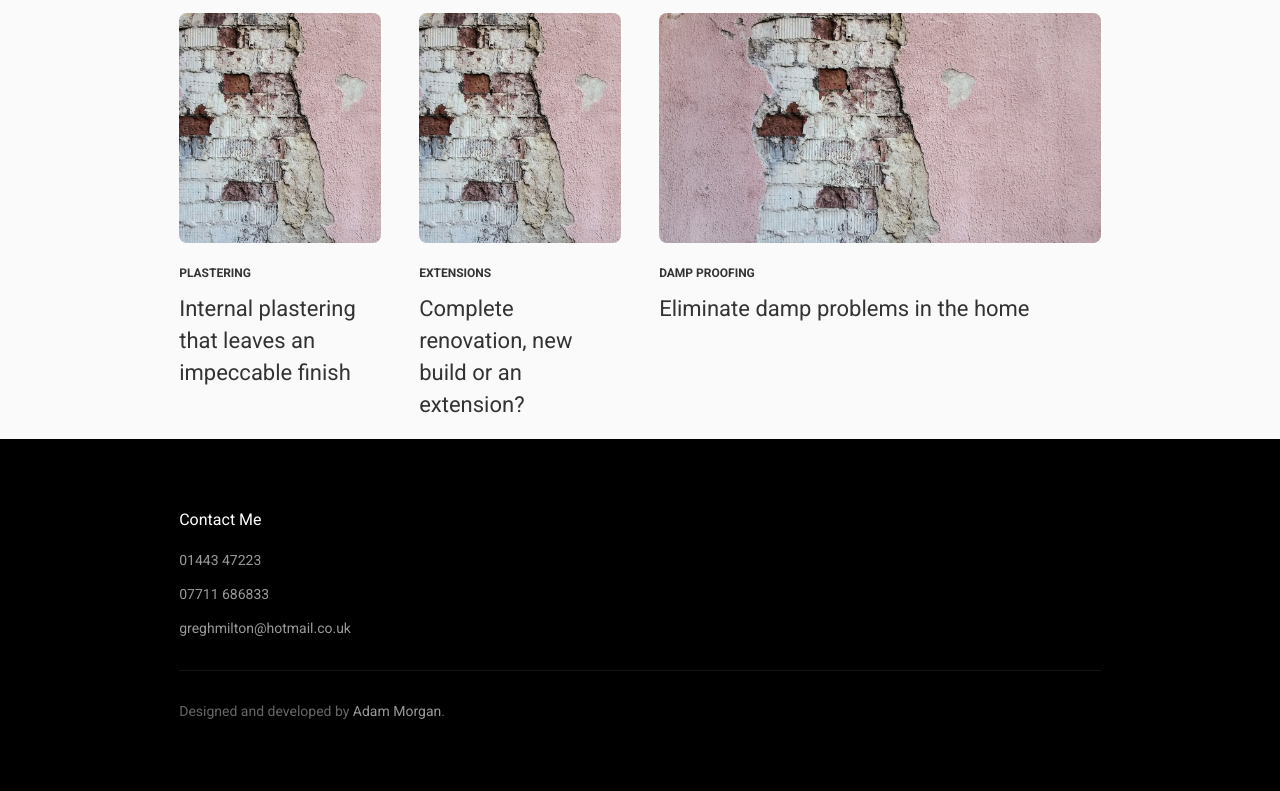
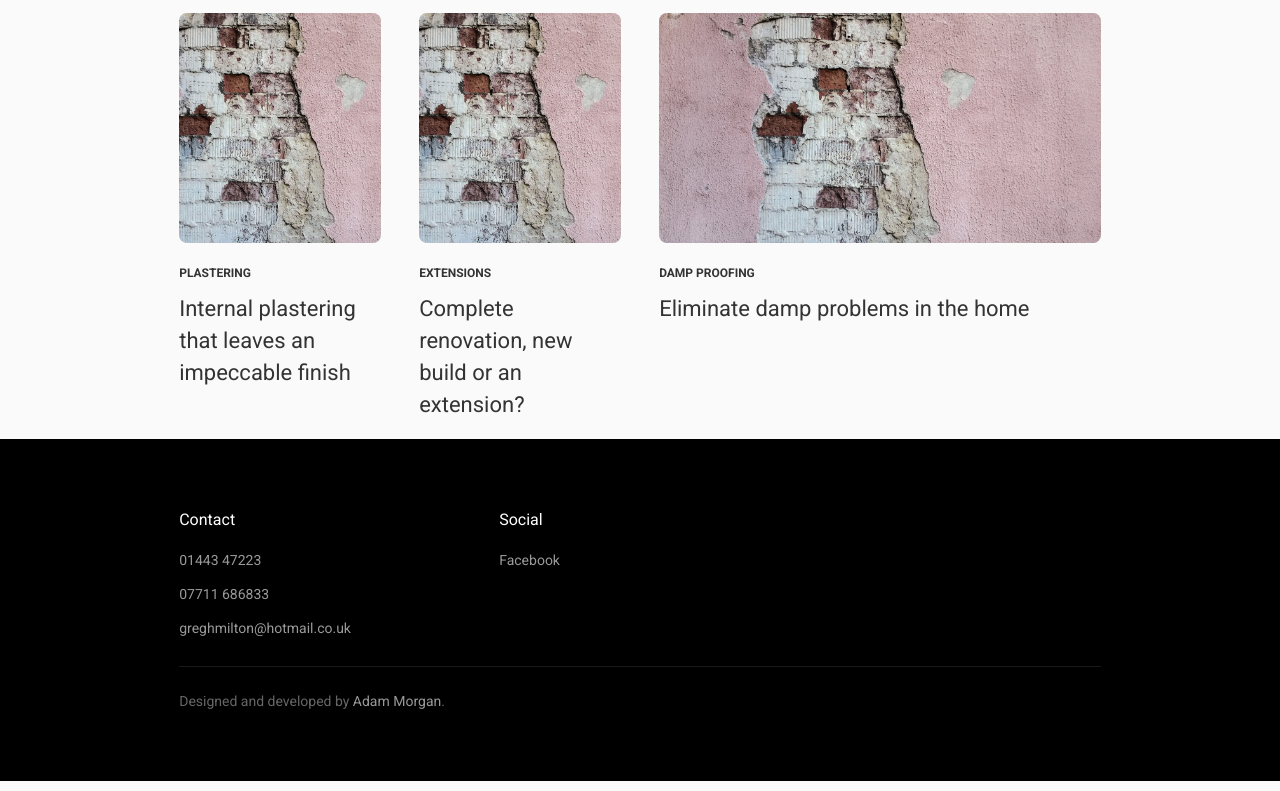
Before and after one commit to adamccfc/gregMilton, a Gatsby site: page / in a window 1280 px wide. Shown: the part 1332-2123 px from the top of the page. Built offline with nearby package versions, Linux system fonts and the light colour scheme; Gatsby itself is replaced by a stand-in of ours.

Commit message:
Add social links to footer

```diff
--- a/src/components/footer.js
+++ b/src/components/footer.js
@@ -4,13 +4,17 @@ const Footer = ({ siteTitle }) => (
   <footer className="footer">
     <div className="container">
       <div className="row">
-        <div className="col-12 footer__divider">
-          <h5 className="footer__title">Contact Me</h5>
+        <div className="col-4">
+          <h5 className="footer__title">Contact</h5>
           <a className="footer__link" href="tel:0144347223">01443 47223</a>
           <a className="footer__link" href="tel:07711686833">07711 686833</a>
           <a className="footer__link" href="mailto:greghmilton@hotmail.co.uk?Subject=Hello%Greg">greghmilton@hotmail.co.uk</a>
         </div>
-        <div className="col-12">
+        <div className="col-4">
+          <h5 className="footer__title">Social</h5>
+          <a className="footer__link" href="#">Facebook</a>
+        </div>
+        <div className="col-12 footer__divider">
           <p>Designed and developed by <a href="http:www.adammorgan.wales" target="_blank" rel="noopener noreferrer">Adam Morgan</a>.</p>
         </div>
       </div>
--- a/src/sass/layout/_footer.scss
+++ b/src/sass/layout/_footer.scss
@@ -13,9 +13,8 @@
   }
 
   &__divider {
-    border-bottom: 1px solid hsla(0, 0%, 100%, .08);
-    margin-bottom: 20px;
-    padding-bottom: 20px;
+    border-top: 1px solid hsla(0, 0%, 100%, .1);
+    padding-top: 10px;
   }
 
   a {
```
